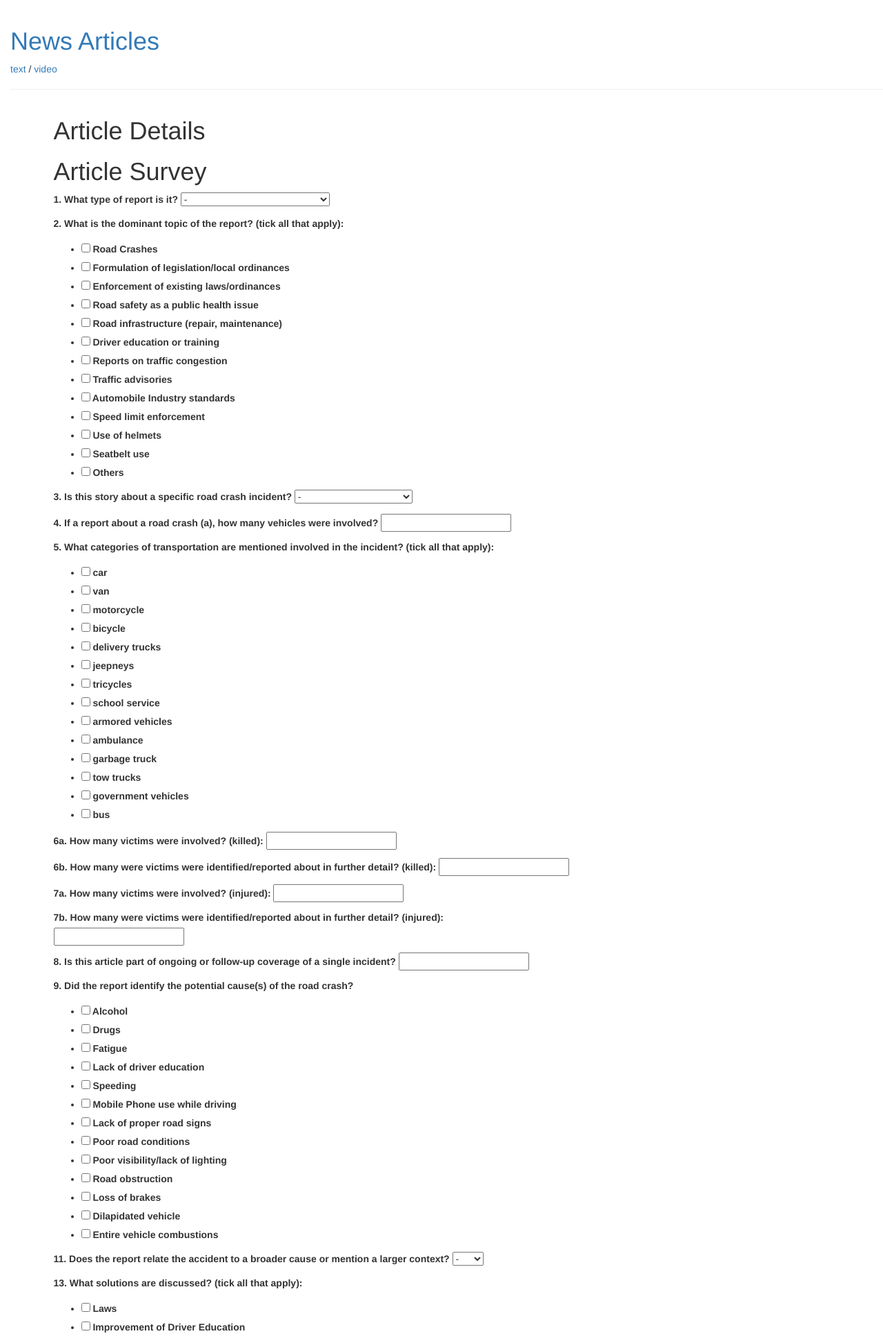
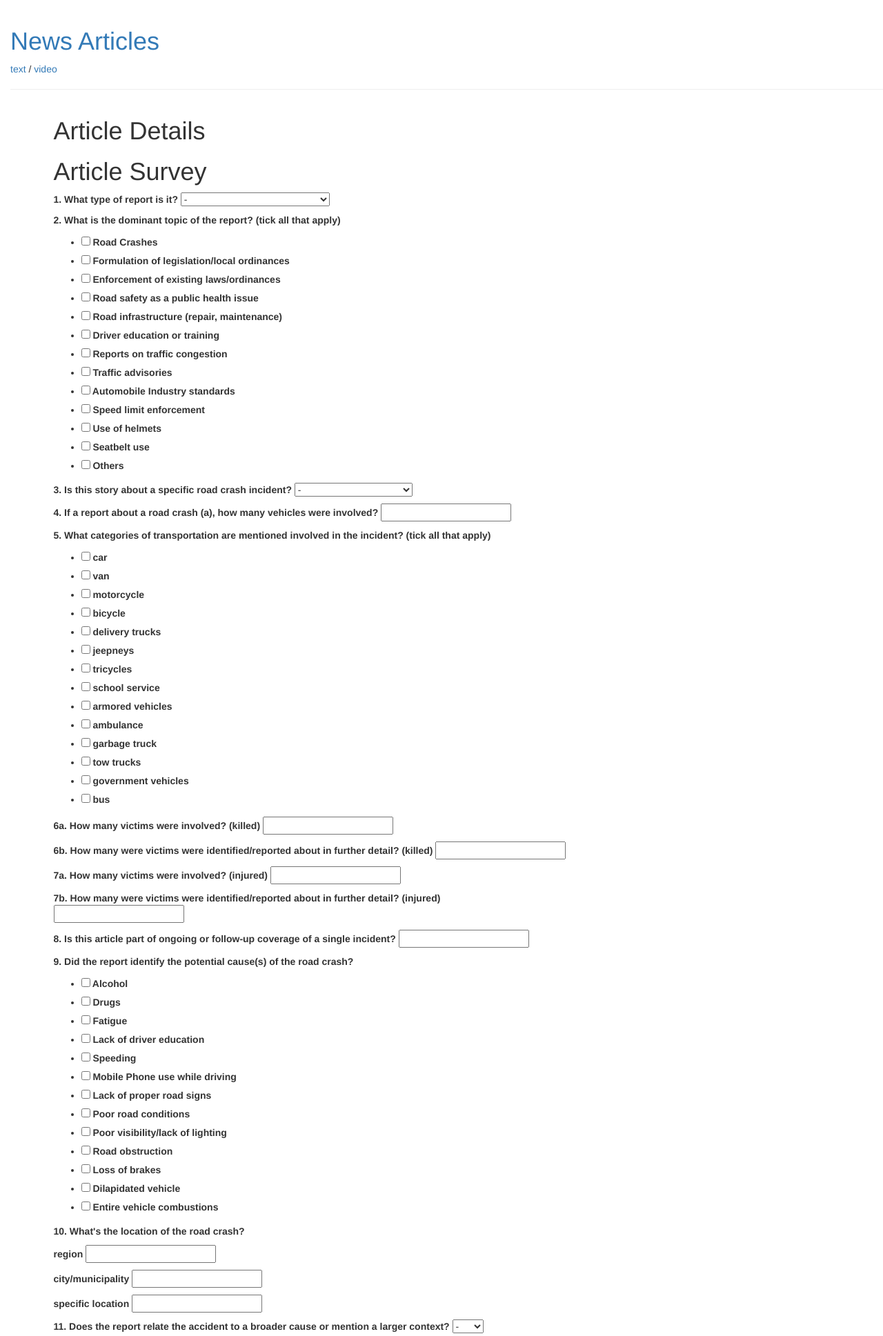
Before and after one commit to piafaustino/in-the-news, a Django app: template who_django/news_articles/templates/news_articles/article_edit.html in a window 1280 px wide. Shown: the top 1937 px of the page at 69% size. Run offline with Django 3.2, Linux system fonts and the light colour scheme; the template is opened without the code that fills it: values that come from a table or form of the project are taken from there, others are empty; some libraries are stand-ins or nearby versions.

Commit message:
fixed issue #23

```diff
--- a/who_django/news_articles/forms.py
+++ b/who_django/news_articles/forms.py
@@ -107,6 +107,15 @@ class NewsArticleForm(forms.Form):
 		choices=potential_cause_choices,
 		widget=forms.CheckboxSelectMultiple(),required=False)
 
+	region_label = "region"
+	region = forms.CharField(label=region_label, max_length=100,required=False)
+
+	city_municipality_label = "city/municipality"
+	city_municipality = forms.CharField(label=city_municipality_label, max_length=100,required=False)
+
+	specific_location_label = "specific location"
+	specific_location = forms.CharField(label=specific_location_label, max_length=100,required=False)
+
 	larger_context_label = "11. Does the report relate the accident to a broader cause or mention a larger context?"
 	larger_context_choices = (
 		('-','-'),
--- a/who_django/news_articles/models.py
+++ b/who_django/news_articles/models.py
@@ -56,6 +56,10 @@ class NewsArticle(models.Model):
 	tone = models.CharField(max_length=1000,blank=True,null=True)
 	completed = models.CharField(max_length=1000,blank=True,null=True)
 
+	region = models.CharField(max_length=1000, blank=True,null=True)
+	city_municipality = models.CharField(max_length=1000, blank=True,null=True)
+	specific_location = models.CharField(max_length=1000, blank=True,null=True)
+
 	def __str__(self):
 		return self.title
 # Create your models here
--- a/who_django/news_articles/templates/news_articles/article_edit.html
+++ b/who_django/news_articles/templates/news_articles/article_edit.html
@@ -39,7 +39,12 @@
 	<h1>Article Survey</h1>
     <form method="POST" class="post-form">
     	{% csrf_token %}
-        {{ form.as_p }}
+    	{% for field in form %}
+    		{% if "region" in field.label %}
+    			<p><strong>10. What's the location of the road crash?</strong></p>
+    		{% endif %}
+    		<p><strong>{{ field.label}}</strong> {{ field }}</p>
+    	{% endfor %}
         <button type="submit" class="save btn btn-default">Save</button>
     </form>
 {% endblock %}
```
Also changed, not shown: who_django/news_articles/views.py (+3 -5 lines), who_django/news_articles/migrations/0021_auto_20150505_1258.py (added).
